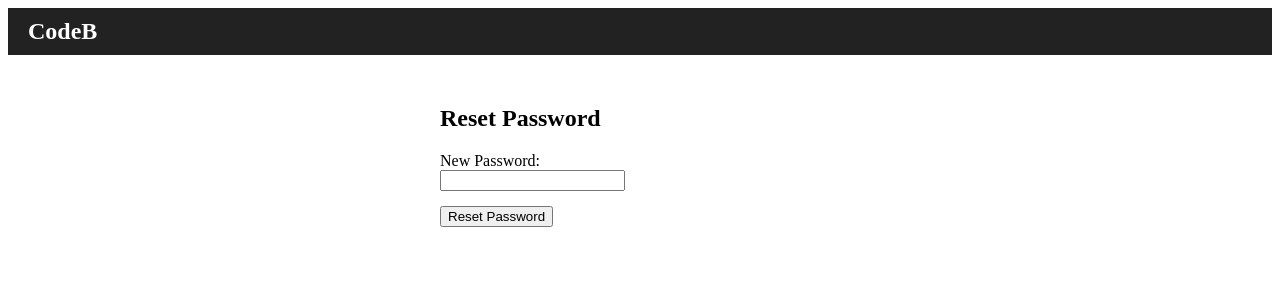
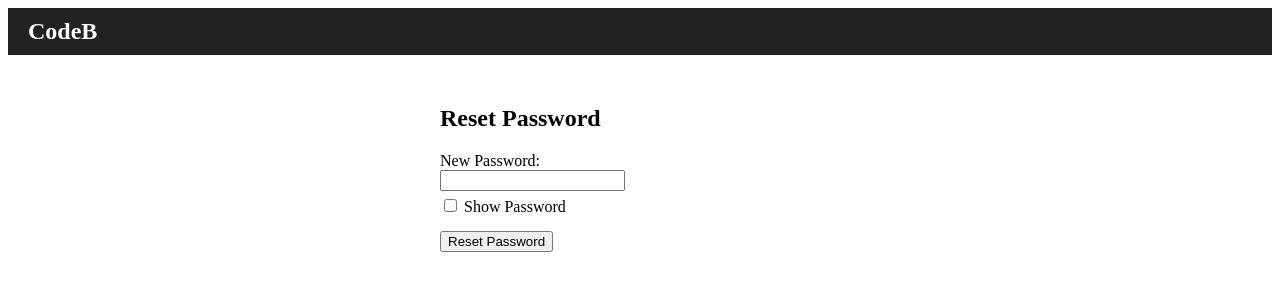
Before and after one commit to l-rohittt-l/codeb-auth-frontend, a React (Vite) app: page /reset-password/1 in a window 1280 px wide. Shown: the top 300 px of the page. Built offline with nearby package versions, Linux system fonts and the light colour scheme.

Commit message:
Improved Forgot Password Page and Reset Password Page

```diff
--- a/src/pages/ForgotPasswordPage.jsx
+++ b/src/pages/ForgotPasswordPage.jsx
@@ -6,15 +6,31 @@ const ForgotPasswordPage = () => {
   const [email, setEmail] = useState('');
   const [message, setMessage] = useState('');
 
+  const validateEmail = (email) => {
+    const emailRegex = /^[^\s@]+@[^\s@]+\.[^\s@]+$/;
+    return emailRegex.test(email);
+  };
+
   const handleSubmit = async (e) => {
     e.preventDefault();
     setMessage('');
+
+    if (!email) {
+      setMessage('Email is required.');
+      return;
+    }
+
+    if (!validateEmail(email)) {
+      setMessage('Please enter a valid email address.');
+      return;
+    }
 
     try {
       const response = await axios.post(`${import.meta.env.VITE_API_BASE_URL}/api/forgot-password`, { email });
       setMessage('Reset password link sent to your email.');
     } catch (error) {
       console.error('Error sending reset link:', error.response?.data || error.message);
+
       if (error.response?.status === 404) {
         setMessage('Email not found.');
       } else {
--- a/src/pages/ResetPasswordPage.jsx
+++ b/src/pages/ResetPasswordPage.jsx
@@ -6,11 +6,33 @@ import Navbar from '../components/Navbar';
 const ResetPasswordPage = () => {
   const { token } = useParams(); // read token from URL
   const [newPassword, setNewPassword] = useState('');
+  const [showPassword, setShowPassword] = useState(false);
   const [message, setMessage] = useState('');
+
+  const validatePassword = (password) => {
+    const regex = /^(?=.*[a-z])(?=.*[A-Z])(?=.*\d)(?=.*[@$!%*?&#])[A-Za-z\d@$!%*?&#]+$/;
+
+    if (!password || password.trim() === '') {
+      return "Password is required.";
+    }
+    if (password.length < 8) {
+      return "Password must be at least 8 characters long.";
+    }
+    if (!regex.test(password)) {
+      return "Password must contain uppercase, lowercase, number, and special character.";
+    }
+    return null;
+  };
 
   const handleSubmit = async (e) => {
     e.preventDefault();
     setMessage('');
+
+    const validationError = validatePassword(newPassword);
+    if (validationError) {
+      setMessage(validationError);
+      return;
+    }
 
     try {
       const response = await axios.post(`https://codeb-ims.onrender.com/api/reset-password/${token}`, {
@@ -36,12 +58,21 @@ const ResetPasswordPage = () => {
           <div>
             <label>New Password:</label><br />
             <input
-              type="password"
+              type={showPassword ? "text" : "password"}
               value={newPassword}
               onChange={(e) => setNewPassword(e.target.value)}
               required
             />
           </div>
+
+          <div style={{ marginTop: '5px' }}>
+            <input
+              type="checkbox"
+              checked={showPassword}
+              onChange={() => setShowPassword(!showPassword)}
+            /> Show Password
+          </div>
+
           <button type="submit" style={{ marginTop: '15px' }}>Reset Password</button>
         </form>
 
```
